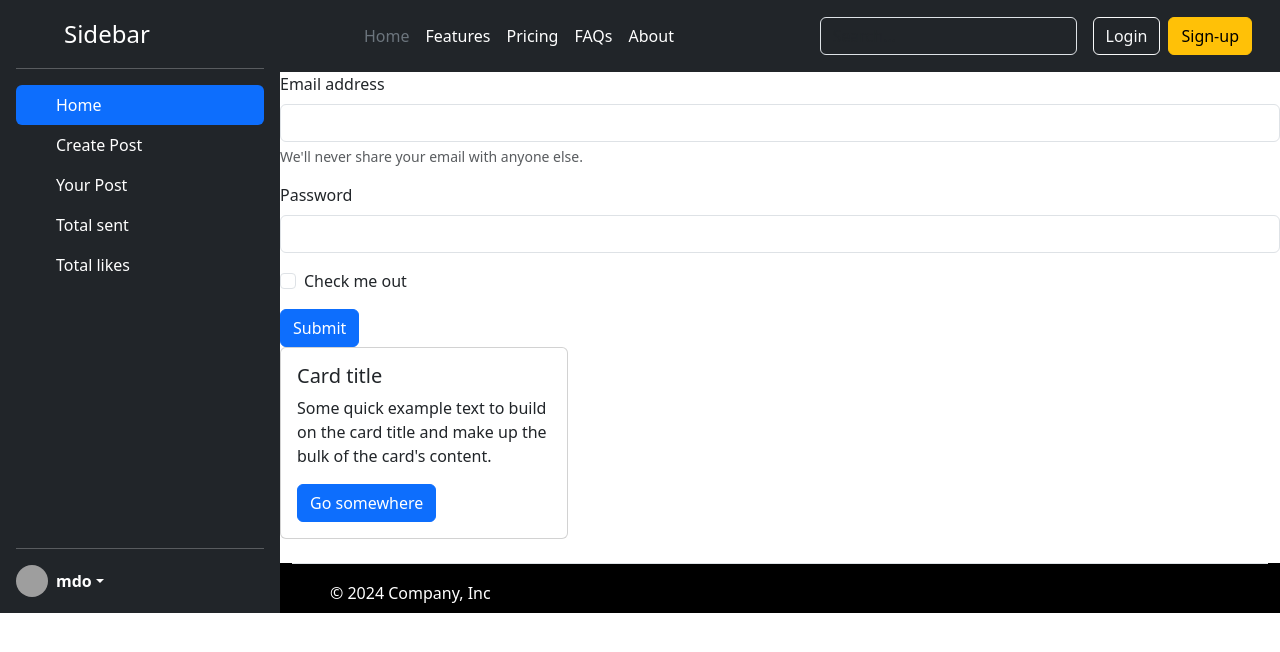
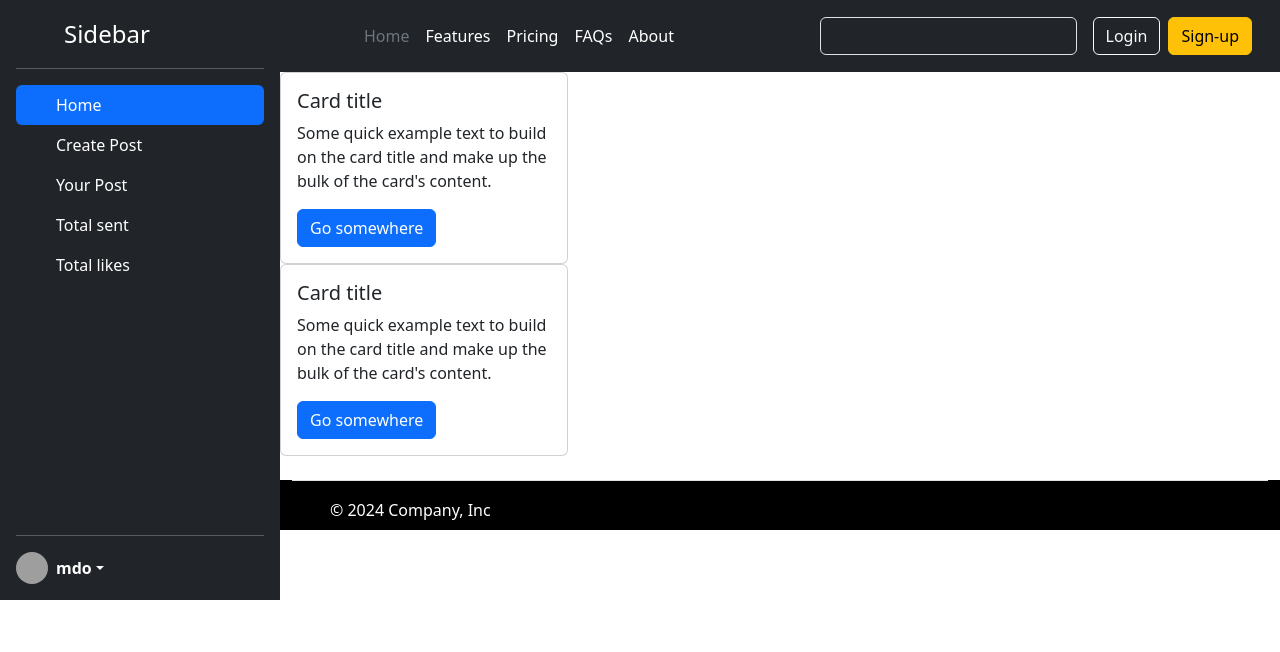
Before and after one commit to asifkhan0870/Social-media-app, a React (Vite) app: page / in a window 1280 px wide. Shown: the top 652 px of the page. Built offline with nearby package versions, Linux system fonts and the light colour scheme; grey boxes are pictures that could not be loaded.

Commit message:
making little bit functioning

```diff
--- a/src/App.jsx
+++ b/src/App.jsx
@@ -1,27 +1,37 @@
 import { useState } from "react";
-import reactLogo from "./assets/react.svg";
-import viteLogo from "/vite.svg";
-import  "./App.css";
-
+import "./App.css";
 import "bootstrap/dist/css/bootstrap.min.css";
 import Header from "./components/Header";
 import Footer from "./components/Footer";
 import Sidebar from "./components/Sidebar";
 import CreatePost from "./components/CreatePost";
-import Post from "./components/Post";
+import PostList from "./components/PostList";
+import PostListProvider from "./store/post-list-store";
+
 
 
 function App() {
+  const [selectedTab, setselectedTab] = useState("Home");
+
   return (
+    <PostListProvider>
       <div className="appContainer">
-      <Sidebar ></Sidebar>
+        <Sidebar
+          selectedTab={selectedTab}
+          setselectedTab={setselectedTab}
+        ></Sidebar>
         <div className="mainContainer">
           <Header></Header>
+          {selectedTab === "Home" ? (
+            <PostList></PostList>
+          ) : (
             <CreatePost></CreatePost>
-       <Post></Post>
+          )}
+
           <Footer></Footer>
         </div>
       </div>
+    </PostListProvider>
   );
 }
 
--- a/src/components/CreatePost.jsx
+++ b/src/components/CreatePost.jsx
@@ -2,7 +2,7 @@ const CreatePost = () => {
   return (
     <form>
       <div className="mb-3">
-        <label for="exampleInputEmail1" className="form-label">
+        <label htmlFor="exampleInputEmail1" className="form-label">
           Email address
         </label>
         <input
@@ -16,7 +16,7 @@ const CreatePost = () => {
         </div>
       </div>
       <div className="mb-3">
-        <label for="exampleInputPassword1" className="form-label">
+        <label htmlFor="exampleInputPassword1" className="form-label">
           Password
         </label>
         <input
@@ -27,7 +27,7 @@ const CreatePost = () => {
       </div>
       <div className="mb-3 form-check">
         <input type="checkbox" className="form-check-input" id="exampleCheck1" />
-        <label className="form-check-label" for="exampleCheck1">
+        <label className="form-check-label" htmlFor="exampleCheck1">
           Check me out
         </label>
       </div>
--- /dev/null
+++ b/src/components/PostList.jsx
@@ -0,0 +1,20 @@
+import { useContext } from "react";
+
+import {PostList as PostListData} from "../store/post-list-store"
+
+import Post from './Post';
+
+
+
+const PostList=()=>{
+
+   const {currpostList}= useContext(PostListData);
+
+       return <>
+
+         {currpostList.map(post=><Post></Post>)}
+
+       </>
+};
+
+export default PostList;
--- a/src/components/Sidebar.jsx
+++ b/src/components/Sidebar.jsx
@@ -1,6 +1,7 @@
 
 
-const Sidebar = () => {
+const Sidebar = ({selectedTab,setselectedTab}) => {
+
   return (
     <div
       className="d-flex flex-column flex-shrink-0 p-3 text-bg-dark sidebar"
@@ -17,16 +18,16 @@ const Sidebar = () => {
       </a>
       <hr />
       <ul className="nav nav-pills flex-column mb-auto">
-        <li className="nav-item">
-          <a href="#" className="nav-link active" aria-current="page">
+        <li className="nav-item" onClick={()=>setselectedTab('Home')}>
+          <a href="#" className={`nav-link text-white ${selectedTab==='Home' && 'active'}`} aria-current="page">
             <svg className="bi pe-none me-2" width="16" height="16">
               <use xlinkHref="#home"></use>
             </svg>
             Home
           </a>
         </li>
-        <li>
-          <a href="#" className="nav-link text-white">
+        <li onClick={()=>setselectedTab('Create Post')}>
+          <a href="#" className={`nav-link text-white ${selectedTab==='Create Post' && 'active'}`}>
             <svg className="bi pe-none me-2" width="16" height="16">
               <use xlinkHref="#speedometer2"></use>
             </svg>
--- /dev/null
+++ b/src/store/post-list-store.jsx
@@ -0,0 +1,81 @@
+import { createContext, useReducer } from "react";
+
+
+
+/* here is context api export with the name of PostList having three object one is list which tells number of list present at this time and it will be used by PostList component second is
+method which is add post which is used by component CreatePost.jsx and third is deletePost it is use by PostList forwarded by Post to delete created post
+*/
+
+
+const DEFAULT_CONTEXT = {
+  postList: [],
+  addPost: () => {},
+  deletePost: () => {},
+};
+
+export const PostList = createContext(DEFAULT_CONTEXT);
+
+
+/*  default post list store default value of lists one of argumanet of useReducer is default list here i am storing...... */
+
+
+const DEFAULT_POST_LIST = [
+  {
+    id: 1,
+    title: "Going to Mumbai",
+    body: "Hi, there I am going to Mumbai",
+    reaction: 2,
+    userId: "user-1",
+    tags: ["vacation", "Mumbai", "chaupati"],
+  },
+  {
+    id: 2,
+    title: "Pass first division in B.tech",
+    body: "Hi,I am very happy in B.tech believable ",
+    reaction: 10,
+    userId: "user-2",
+    tags: ["B.tech", "Graduate", "Tough", "Pass", "CPI"],
+  },
+  //{
+//     id: 3,
+//     title: "Reading books",
+//     body: "Assalam Walaikum , I am reciting Quran majeed on daily basis Alhamdulillah!!!",
+//     reaction: 100,
+//     userId: "user-3",
+//     tags: ["Quran", "Islam", "Masha Allah"],
+//   },
+];
+
+
+// this is second argumnet of useReducer which is a method
+
+const postListReducer = (currPostList, action) => {
+  return currPostList;
+};
+
+
+
+
+const PostListProvider = ({ children }) => {
+
+
+  const [currpostList, dispatch] = useReducer(postListReducer, DEFAULT_POST_LIST);
+
+  const addPost = () => {};
+
+  const deletePost = () => {};
+
+  return (
+    <PostList.Provider
+      value={{
+        currpostList: currpostList,
+        addPost: addPost,
+        deletePost: deletePost,
+      }}
+    >
+      {children}
+    </PostList.Provider>
+  );
+};
+
+export default PostListProvider;
```
Lines whose indentation alone changed are shown as unchanged.
